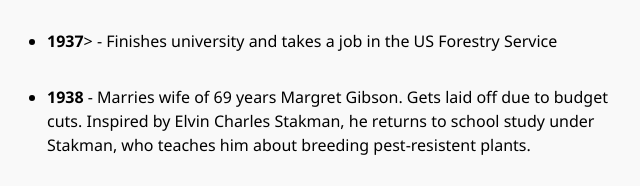
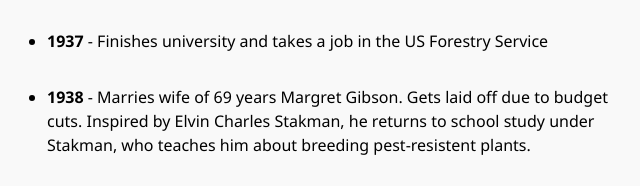
Before and after one commit to SKulyB/freecodecamp-TributePage, a plain HTML site: page index.html in a window 1280 px wide. Shown: the part 811-997 px from the top of the page, 293-933 px from the left. Drawn offline with Linux system fonts and the light colour scheme.

Commit message:
Update index.html

```diff
--- a/index.html
+++ b/index.html
@@ -23,7 +23,7 @@
                 </li>
                 <li><strong>1935</strong> - Has to stop school and save up more money. Works in the Civilian Conservation Corps, helping starving Americans. "I saw how food changed them", he said. "All of this left scars on me."
                 </li>
-                <li><strong>1937</strong>> - Finishes university and takes a job in the US Forestry Service
+                <li><strong>1937</strong> - Finishes university and takes a job in the US Forestry Service
                 </li>
                 <li><strong>1938</strong> - Marries wife of 69 years Margret Gibson. Gets laid off due to budget cuts. Inspired by Elvin Charles Stakman, he returns to school study under Stakman, who teaches him about breeding pest-resistent plants.
                 </li>
```
